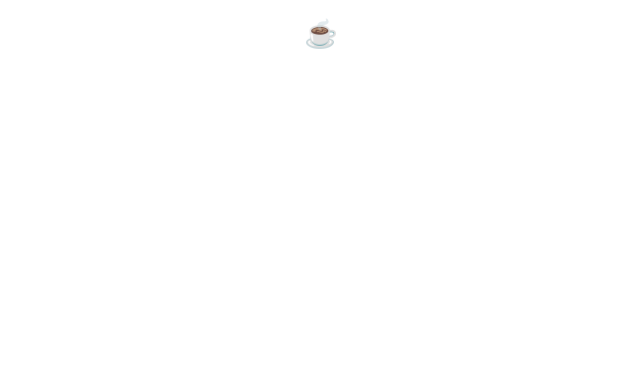
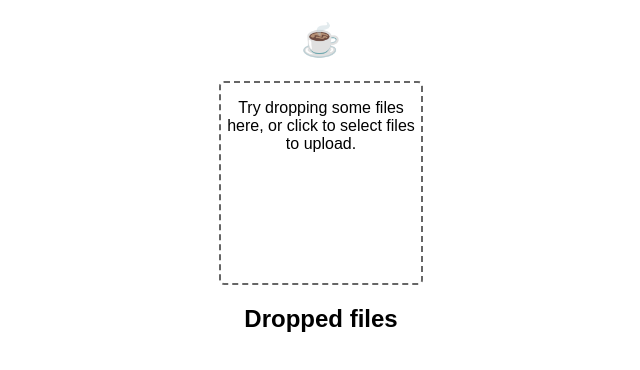
Before and after one commit to zroyer/droplet, a React (Create React App) app: page / in a window 1280 px wide. Shown: the top 370 px of the page, without its empty margins (319-959 px from the left). Built offline with nearby package versions, Linux system fonts and the light colour scheme.

Commit message:
adds dropzone

```diff
--- a/package.json
+++ b/package.json
@@ -5,6 +5,7 @@
   "dependencies": {
     "react": "^16.2.0",
     "react-dom": "^16.2.0",
+    "react-dropzone": "^4.2.5",
     "react-scripts": "1.0.17"
   },
   "scripts": {
--- a/src/App.css
+++ b/src/App.css
@@ -1,28 +1,7 @@
 .App {
+  width: 100%;
+  display: flex;
+  flex-direction: column;
+  align-items: center;
   text-align: center;
 }
-
-.App-logo {
-  animation: App-logo-spin infinite 20s linear;
-  height: 80px;
-}
-
-.App-header {
-  background-color: #222;
-  height: 150px;
-  padding: 20px;
-  color: white;
-}
-
-.App-title {
-  font-size: 1.5em;
-}
-
-.App-intro {
-  font-size: large;
-}
-
-@keyframes App-logo-spin {
-  from { transform: rotate(0deg); }
-  to { transform: rotate(360deg); }
-}
--- a/src/App.js
+++ b/src/App.js
@@ -1,13 +1,15 @@
 import React, { Component } from 'react';
+import ImageDropzone from './ImageDropzone';
 import './App.css';
 
 class App extends Component {
   render() {
     return (
       <div className="App">
-        <p className="App-intro">
-          <h1 className="App-title">☕️</h1>
-        </p>
+        <div className="App-intro">
+          <h1 className="App-title"><span role="img">☕️</span></h1>
+          <ImageDropzone />
+        </div>
       </div>
     );
   }
--- /dev/null
+++ b/src/ImageDropzone.js
@@ -0,0 +1,39 @@
+import React from 'react';
+import Dropzone from 'react-dropzone'
+
+class ImageDropzone extends React.Component {
+  constructor() {
+    super()
+    this.state = { files: [] }
+  }
+
+  onDrop(files) {
+    this.setState({
+      files
+    });
+  }
+
+  render() {
+    return (
+      <section>
+        <div className="dropzone">
+          <Dropzone onDrop={this.onDrop.bind(this)}>
+            <p>Try dropping some files here, or click to select files to upload.</p>
+          </Dropzone>
+        </div>
+        <aside>
+          <h2>Dropped files</h2>
+          <div>
+            {
+              this.state.files.map(f => <div key={f.name}>{f.name} - {f.size} bytes</div>)
+            }
+          </div>
+        </aside>
+      </section>
+    );
+  }
+}
+
+<ImageDropzone />
+
+export default ImageDropzone
```
Also changed, not shown: 1 other file (tests, documents, lock files or other folders).
